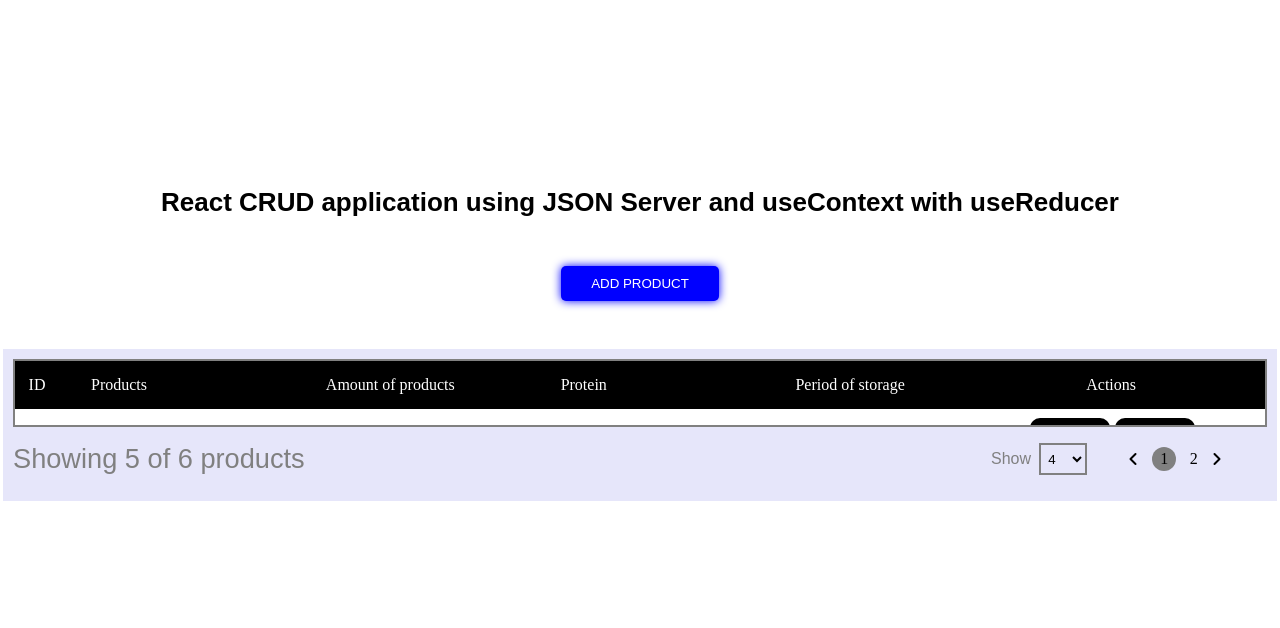
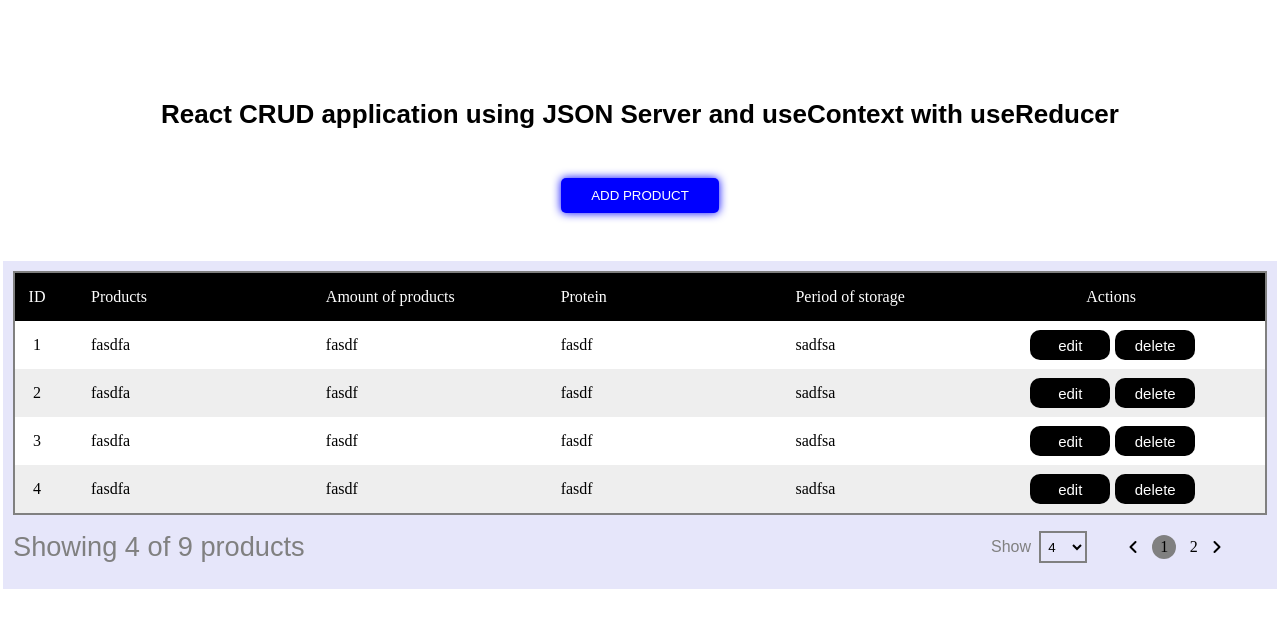
Before and after one commit to Tolkinxon/custom_table2.0-CRUD-, a React (Create React App) app: page / in a window 1280 px wide. Shown: the top 628 px of the page. Built offline with nearby package versions, Linux system fonts and the light colour scheme; data requests are answered from the project's data file.

Commit message:
added heigt page function

```diff
--- a/data/db.json
+++ b/data/db.json
@@ -47,20 +47,6 @@
       "amount": "fasdf",
       "protein": "fasdf",
       "storage": "sadfsa",
-      "id": 8
-    },
-    {
-      "name": "fasdfa",
-      "amount": "fasdf",
-      "protein": "fasdf",
-      "storage": "sadfsa",
-      "id": 9
-    },
-    {
-      "name": "fasdfa",
-      "amount": "fasdf",
-      "protein": "fasdf",
-      "storage": "sadfsa",
       "id": 10
     },
     {
--- a/src/pages/Main.js
+++ b/src/pages/Main.js
@@ -10,7 +10,7 @@ import { Link } from 'react-router-dom'
 
 function Main() {
   const [select, setSelect] = useState(0)
-  const [heightTable, setHeightTable] = useState(4)
+  const [heightTable, setHeightTable] = useState(15)
 
   const { setData, data, incr, handleSubmit, delee } = useContext(items)
 
@@ -33,11 +33,9 @@ function Main() {
   }, [])
 
   const pageRows = (e) => {
-    console.log(+e.target.value)
-    const count = +e.target.value ? +e.target.value : 4
     setSelect((prev) => prev + 1)
     if (select === 1) {
-      setHeightTable((count + 1) * 3)
+      setHeightTable((+e.target.value + 1) * 3)
       setSelect(0)
     }
   }
@@ -67,7 +65,7 @@ function Main() {
             <TableBody>
               {data.map((row, idx) => (
                 <TableRow key={row.id} id={idx}>
-                  <Box className="id">{idx + 1}</Box>
+                  <Box className="id">{idx}</Box>
                   <Box>{row.name}</Box>
                   <Box>{row.amount}</Box>
                   <Box>{row.protein}</Box>
@@ -89,7 +87,9 @@ function Main() {
           </Table>
 
           <div className="showing-page-bar">
-            <p>Showing 5 of 6 products</p>
+            <p>
+              Showing {heightTable / 3 - 1} of {data.length} products
+            </p>
             <div>
               <div>
                 <label htmlFor="1">Show</label>
@@ -101,7 +101,6 @@ function Main() {
                   <option value="4">4</option>
                   <option value="5">5</option>
                   <option value="6">6</option>
-                  <option value="7">7</option>
                 </select>
               </div>
               <span>
```
